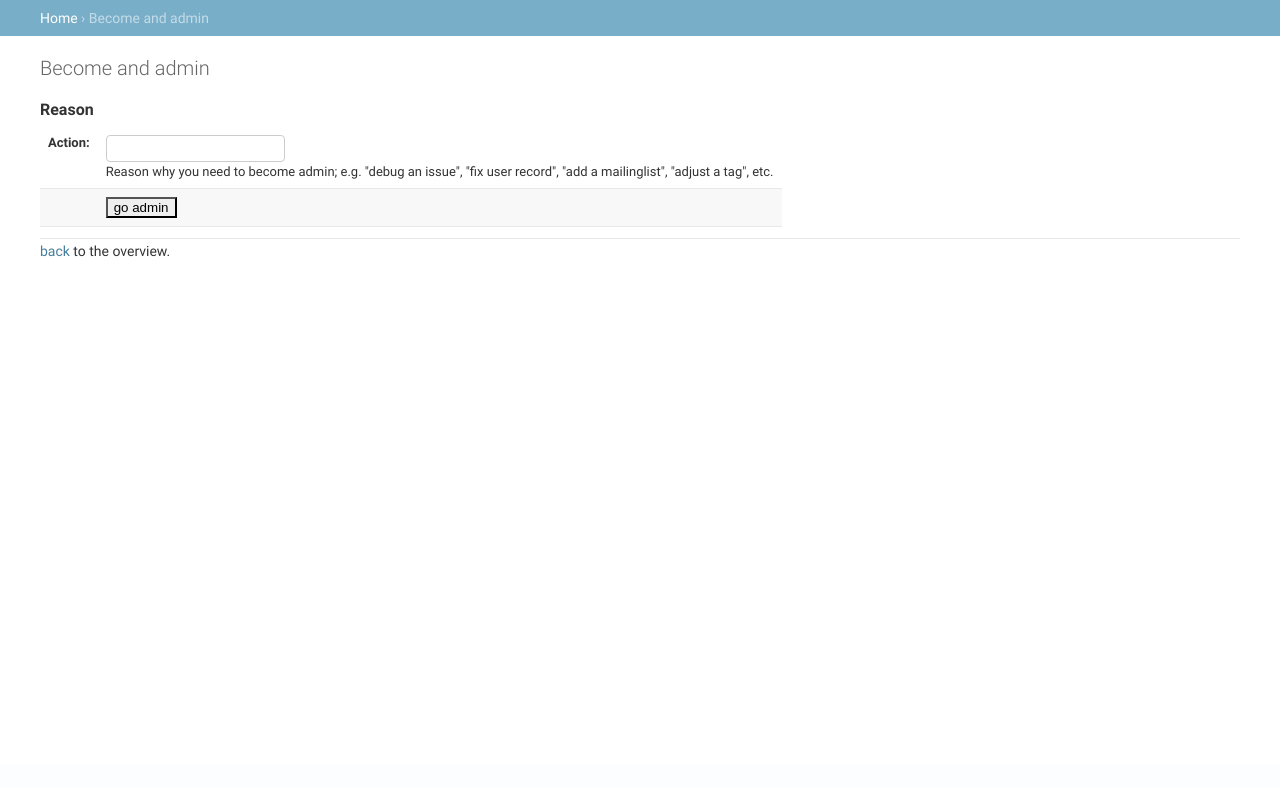
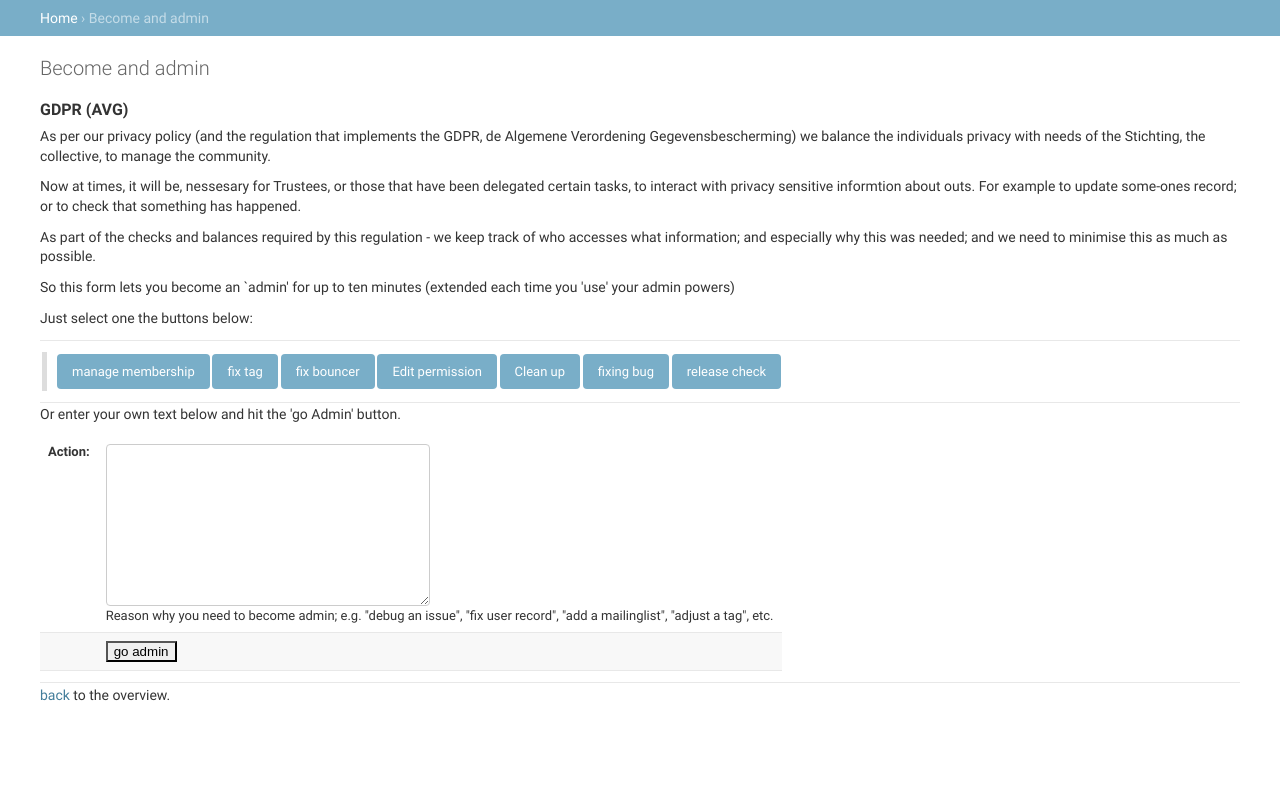
Before and after one commit to MakerSpaceLeiden/makerspaceleiden-crm, a Django app: page /members/sudo in a window 1280 px wide. Shown: the part 36-824 px from the top of the page. Before the commit the page ends 293 px from the top, so only its background shows below. Run offline with Django 3.2, Linux system fonts and the light colour scheme; the visitor is signed in with stand-in values (Sample User, id 1); parts of the project's set-up code (start-up, migrations or seed data) failed here and were passed over.

Commit message:
GDPR functionality and asy form

```diff
--- a/makerspaceleiden/templates/crud.html
+++ b/makerspaceleiden/templates/crud.html
@@ -6,7 +6,8 @@
   <a href="{{ item.image.url   }}"><img alt="" src="{{ item.image.large.url   }}"/></a>
   </p>
   {% endif %}
-  <form method="post"  enctype="multipart/form-data">
+  <form method="post"  enctype="multipart/form-data" id='crud_form'>
+{{ preamble }}
   <table>
     {% csrf_token %}
     {{ form.as_table }}
--- a/members/management/commands/import-consolidated.py
+++ b/members/management/commands/import-consolidated.py
@@ -33,6 +33,7 @@ class Command(BaseCommand):
         woodpermit.description = 'Can issue wood machine entitlement'
         woodpermit.save()
 
+        trustee = None
         while True:
            email = sys.stdin.readline().strip()
            if email == '':
@@ -57,6 +58,9 @@ class Command(BaseCommand):
                  member.last_name = ''
            if len(what.split(' ')) > 1:
                   member.form_on_file = True
+           if trustee == None:
+                member.is_staff = True
+                trustee = member
            member.save()
            print("Member={}".format(member))
 
--- a/members/models.py
+++ b/members/models.py
@@ -8,6 +8,7 @@ from django.utils.translation import ugettext_lazy as _
 from django.urls import reverse_lazy,reverse
 from stdimage.models import StdImageField
 from django.core.exceptions import ObjectDoesNotExist
+from django import forms
 
 from django.db.models.signals import pre_delete, pre_save
 from stdimage.utils import pre_delete_delete_callback, pre_save_delete_callback
@@ -55,7 +56,7 @@ class UserManager(BaseUserManager):
 
 class AuditRecord(models.Model):
     user = models.ForeignKey('User', on_delete=models.CASCADE)
-    action = models.CharField(max_length=400)
+    action = models.TextField(max_length=400)
     recorded = models.DateTimeField(auto_now_add=True, db_index=True)
     final = models.BooleanField(default = False)
 
@@ -115,8 +116,6 @@ class User(AbstractUser):
            return False
 
         last = AuditRecord.last(self)
-        print(last)
-        print(datetime.datetime.now())
 
         if last == None:
            return False
--- /dev/null
+++ b/members/templates/precooked_gdpr_options.html
@@ -0,0 +1,40 @@
+<p>
+As per our privacy policy (and the regulation that implements the GDPR, de Algemene Verordening	Gegevensbescherming) we balance
+the individuals privacy with needs of the Stichting, the collective, to manage the community.
+<p>
+Now at times, it will be, nessesary for Trustees, or those that have been delegated certain tasks, to interact
+with privacy sensitive informtion about outs. For example to update some-ones record; or to check that something
+has happened.
+<p>
+As part of the checks and balances required by this regulation - we keep track of who accesses what information; and especially
+why this was needed; and we need to minimise this as much as possible.
+<p>
+So this form lets you become an `admin' for up to ten minutes (extended each time you 'use' your admin powers)
+<p>
+Just select one the buttons below:
+<hr>
+<script>
+	function fill(x) {
+		document.getElementById('id_action').value = x;
+		document.getElementById('crud_form').submit();
+	};
+</script>
+<blockquote>
+<input type="button" value="manage membership"
+	onClick="fill('Manage memnershp details.');"/>
+<input type="button" value="fix tag"
+	onClick="fill('Fix a legacy RFID tag.');"/>
+<input type="button" value="fix bouncer"
+	onClick="fill('Fix bouncer on mailing list.');"/>
+<input type="button" value="Edit permission"
+	onClick="fill('Manually edit machine/door permits.');"/>
+<input type="button" value="Clean up"
+	onClick="fill('Clean up stale accounts/ufo/storage items.');"/>
+<input type="button" value="fixing bug"
+	onClick="fill('I am fixing bugs on production (as the issue is naught impossible to reproduce in vitro.');"/>
+<input type="button" value="release check"
+	onClick="fill('I a doing a quick post release sanity check.');"/>
+</blockquote>
+<hr>
+<p>
+Or enter your own text below and hit the 'go Admin' button.
--- a/members/views.py
+++ b/members/views.py
@@ -8,6 +8,8 @@ from django.http import HttpResponse
 from django.contrib.auth.decorators import login_required
 from django.conf import settings
 from django.db.utils import IntegrityError
+
+from django.template.loader import render_to_string, get_template
 
 from .forms import NewUserForm, NewAuditRecordForm
 
@@ -130,12 +132,13 @@ def sudo(request):
 
     form = NewAuditRecordForm(None, initial = {'return_to': request.META['HTTP_REFERER']  })
     context = {
-          'label': 'Reason',
+          'label': 'GDPR (AVG)',
           'title': 'Become and admin',
           'action': 'go admin',
           'form': form,
           'back': 'index',
           'has_permission': request.user.is_authenticated,
+          'preamble': render_to_string('precooked_gdpr_options.html'),
     }
     return render(request, 'crud.html', context)
 
```
Also changed, not shown: members/management/commands/import-machines.py (+6 -5 lines).
